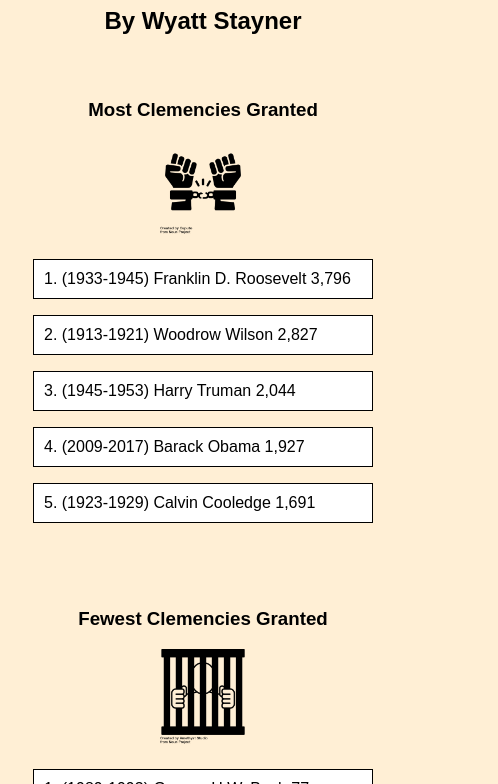
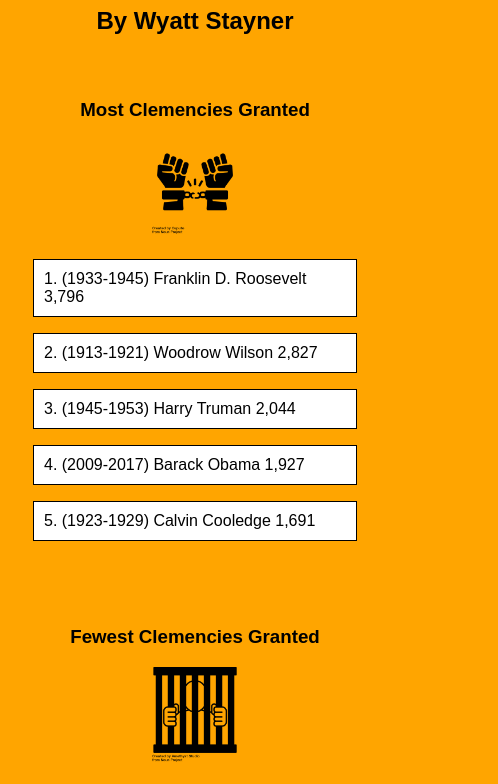
Before and after one commit to wlstayner/Assignment-One, a plain HTML site: page index.html in a window 390 px wide. Shown: the part 110-894 px from the top of the page, 498 px wide, since content can reach past the window. Drawn offline with Linux system fonts and the light colour scheme.

Commit message:
Update styles.css

```diff
--- a/styles.css
+++ b/styles.css
@@ -19,7 +19,8 @@ div.text{text-align: left; margin: 100px; margin-top: 50px; font-size: 25pt; fon
 
 
 
-{
- body {background-color: papayawhip; width: 100%}
- div.text {font-size: 50px; width: 100%}
+ {
+ img{max-width: 100%}
+ body {background-color: orange; max-width: 100%}
+ div.text {font-size: 50px; max-width: 100%}
 }
```
